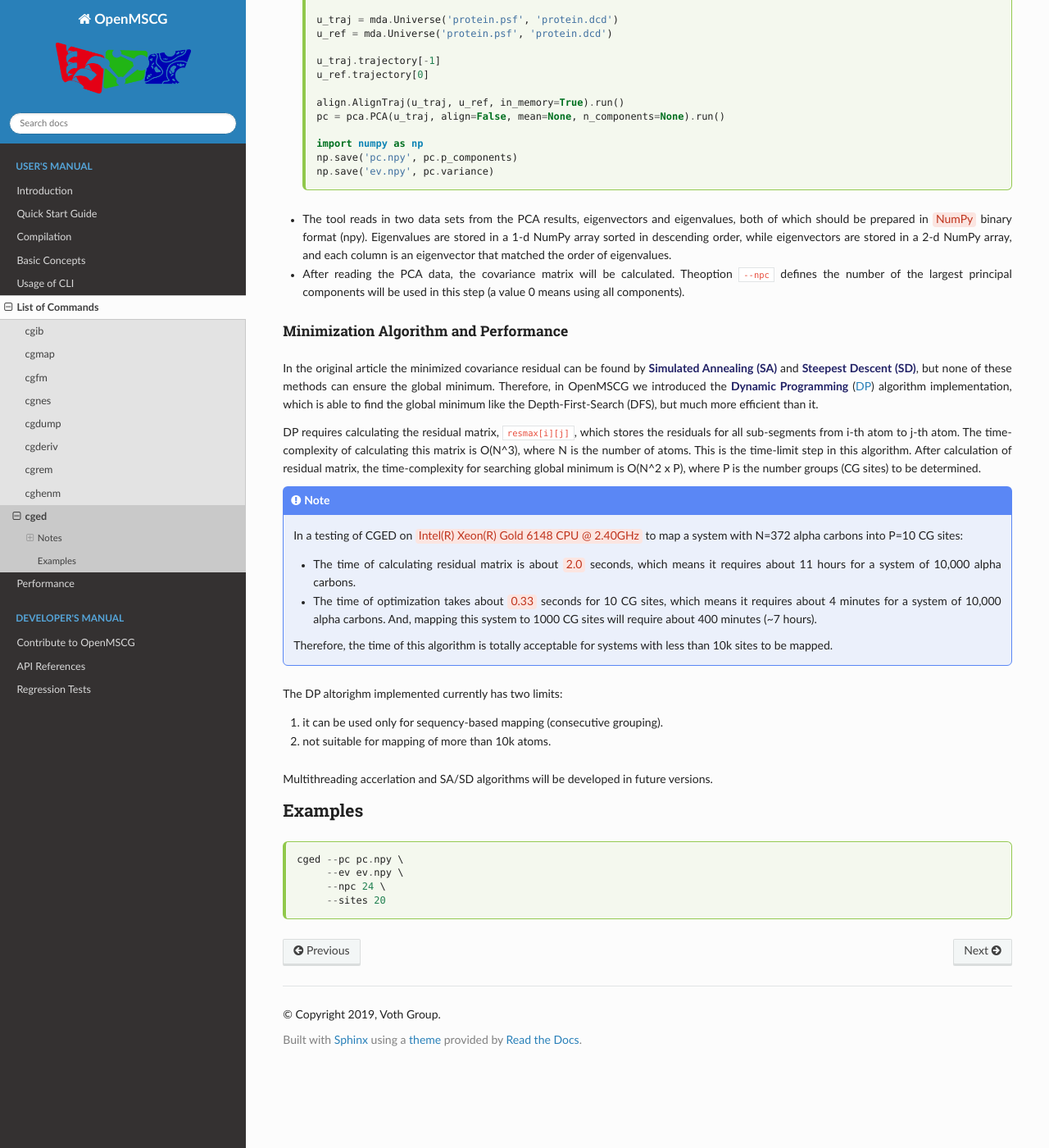
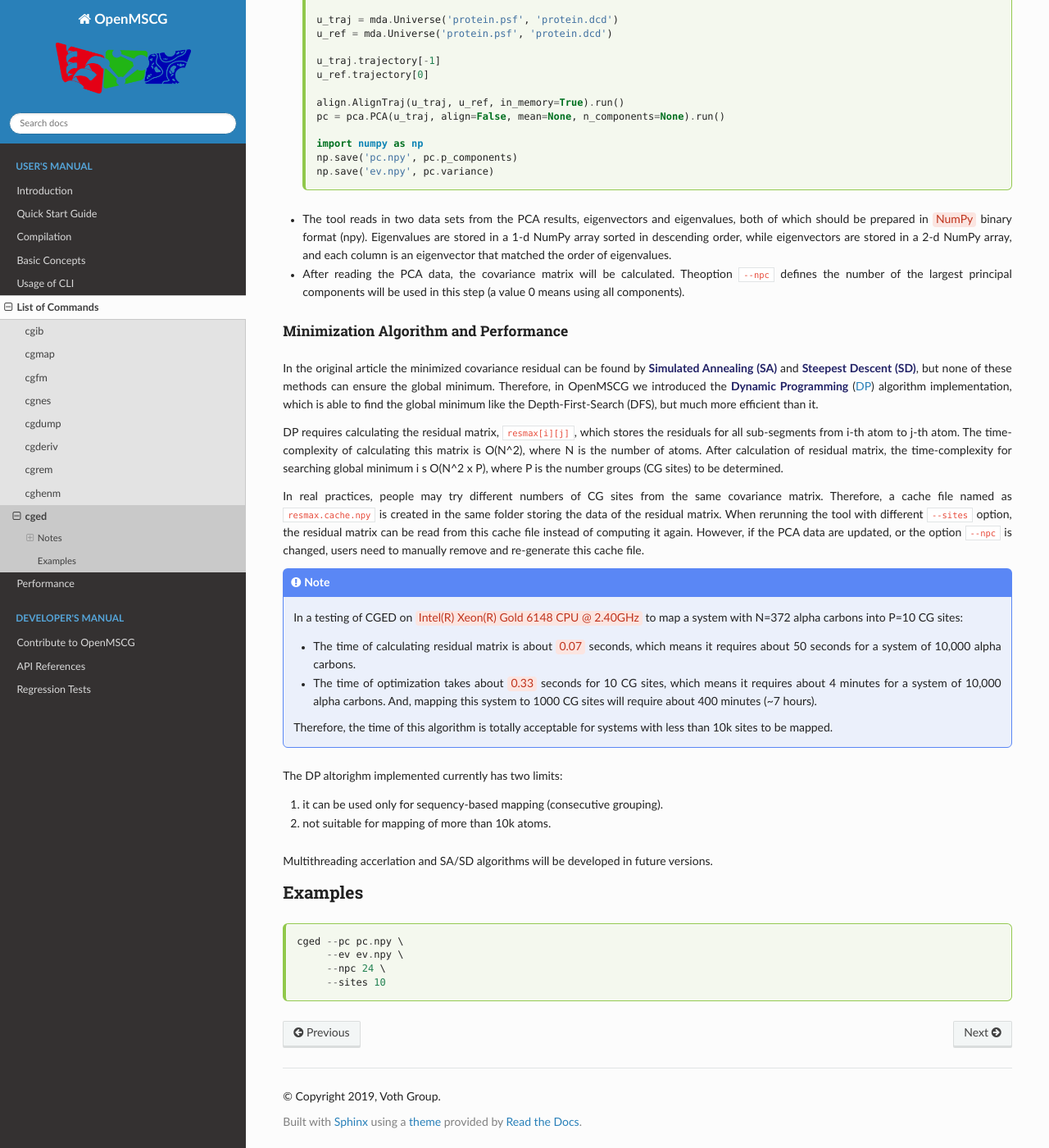
Before and after one commit to ksy141/openmscg, a Sphinx documentation site: the page built from docs/source/commands/cged.rst, in a window 1280 px wide and 1400 px high, scrolled down 764 px. Shown: the whole window at 82% size. Built offline with Sphinx 7.4.7 and the Read the Docs theme 2.0.0, drawn with Linux system fonts in a browser that asks for light colours.

Commit message:
improve performance of cged in residual matrix calculations

```diff
--- a/docs/source/commands/cged.rst
+++ b/docs/source/commands/cged.rst
@@ -58,17 +58,24 @@ Depth-First-Search (DFS), but much more efficient than it.
 
 DP requires calculating the residual matrix, ``resmax[i][j]``, which stores
 the residuals for all sub-segments from i-th atom to j-th atom. The time-complexity
-of calculating this matrix is O(N^3), where N is the number of atoms. This is the
-time-limit step in this algorithm. After calculation of residual matrix, the
-time-complexity for searching global minimum is O(N^2 x P), where P is the number
-groups (CG sites) to be determined.
+of calculating this matrix is O(N^2), where N is the number of atoms. After
+calculation of residual matrix, the time-complexity for searching global minimum i
+s O(N^2 x P), where P is the number groups (CG sites) to be determined.
+
+In real practices, people may try different numbers of CG sites from the same
+covariance matrix. Therefore, a cache file named as ``resmax.cache.npy`` is
+created in the same folder storing the data of the residual matrix. When rerunning
+the tool with different ``--sites`` option, the residual matrix can be read from
+this cache file instead of computing it again. However, if the PCA data are
+updated, or the option ``--npc`` is changed, users need to manually remove and
+re-generate this cache file.
 
 .. admonition:: Note
 
   In a testing of CGED on `Intel(R) Xeon(R) Gold 6148 CPU @ 2.40GHz` to map a system
   with N=372 alpha carbons into P=10 CG sites:
 
-  * The time of calculating residual matrix is about `2.0` seconds, which means it requires about 11 hours for a system of 10,000 alpha carbons.
+  * The time of calculating residual matrix is about `0.07` seconds, which means it requires about 50 seconds for a system of 10,000 alpha carbons.
 
   * The time of optimization takes about `0.33` seconds for 10 CG sites, which means it requires about 4 minutes for a system of 10,000 alpha carbons. And, mapping this system to 1000 CG sites will require about 400 minutes (~7 hours).
 
@@ -92,4 +99,4 @@ Examples
     cged --pc pc.npy \
          --ev ev.npy \
          --npc 24 \
-         --sites 20
+         --sites 10
```
Also changed, not shown: 1 other file.
